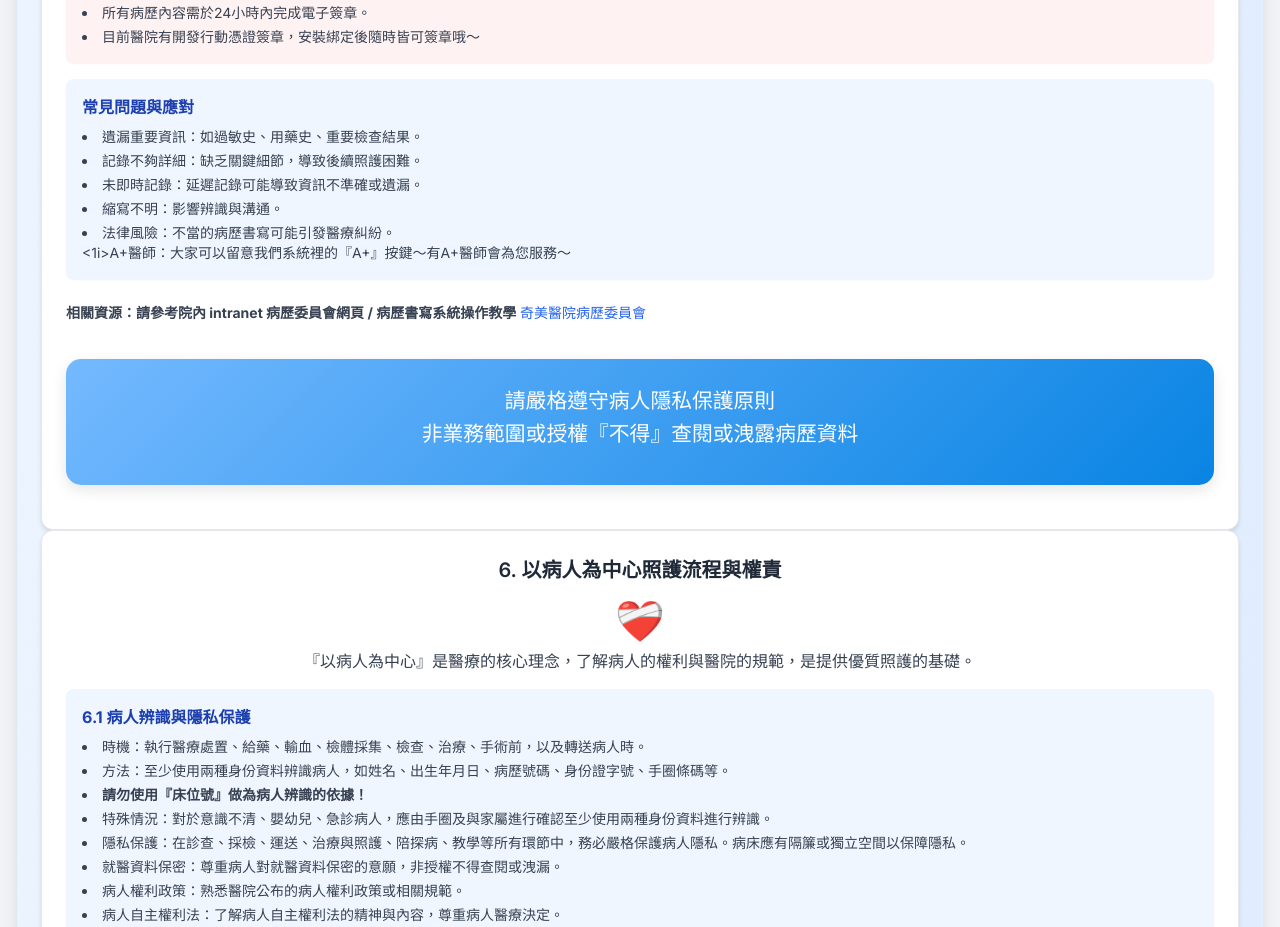
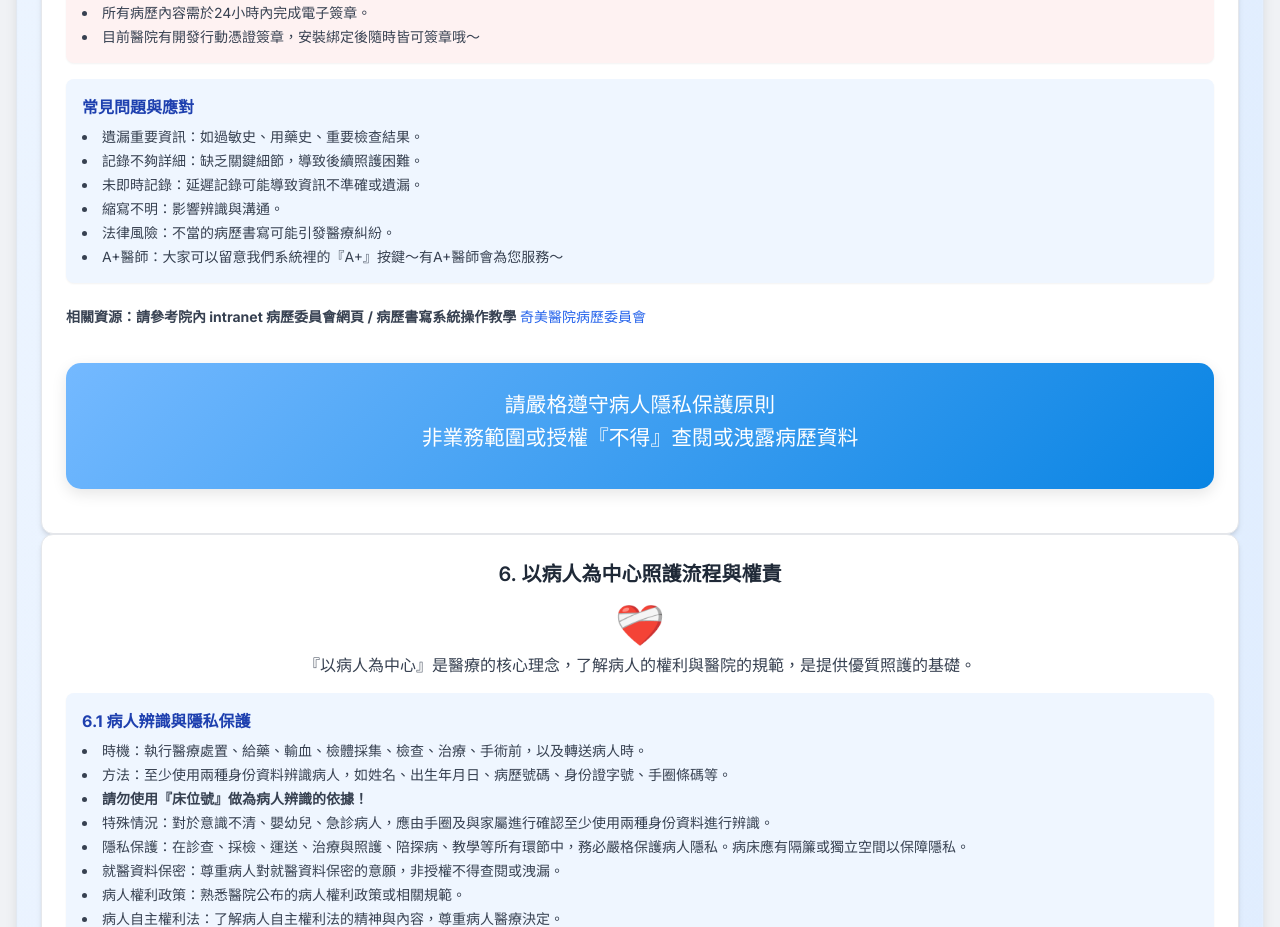
Before and after one commit to kampungtoh/CMDoctor, a plain HTML site: page clinical.html in a window 1280 px wide. Shown: the part 3859-4786 px from the top of the page. Drawn offline with nearby package versions, Linux system fonts and the light colour scheme.

Commit message:
Update clinical.html

```diff
--- a/clinical.html
+++ b/clinical.html
@@ -190,7 +190,7 @@
                     <li>未即時記錄：延遲記錄可能導致資訊不準確或遺漏。</li>
                     <li>縮寫不明：影響辨識與溝通。</li>
                     <li>法律風險：不當的病歷書寫可能引發醫療糾紛。</li>
-                    <1i>A+醫師：大家可以留意我們系統裡的『A+』按鍵～有A+醫師會為您服務～</li>
+                    <li>A+醫師：大家可以留意我們系統裡的『A+』按鍵～有A+醫師會為您服務～</li>
                 </ul>
 
                 </p>
```
